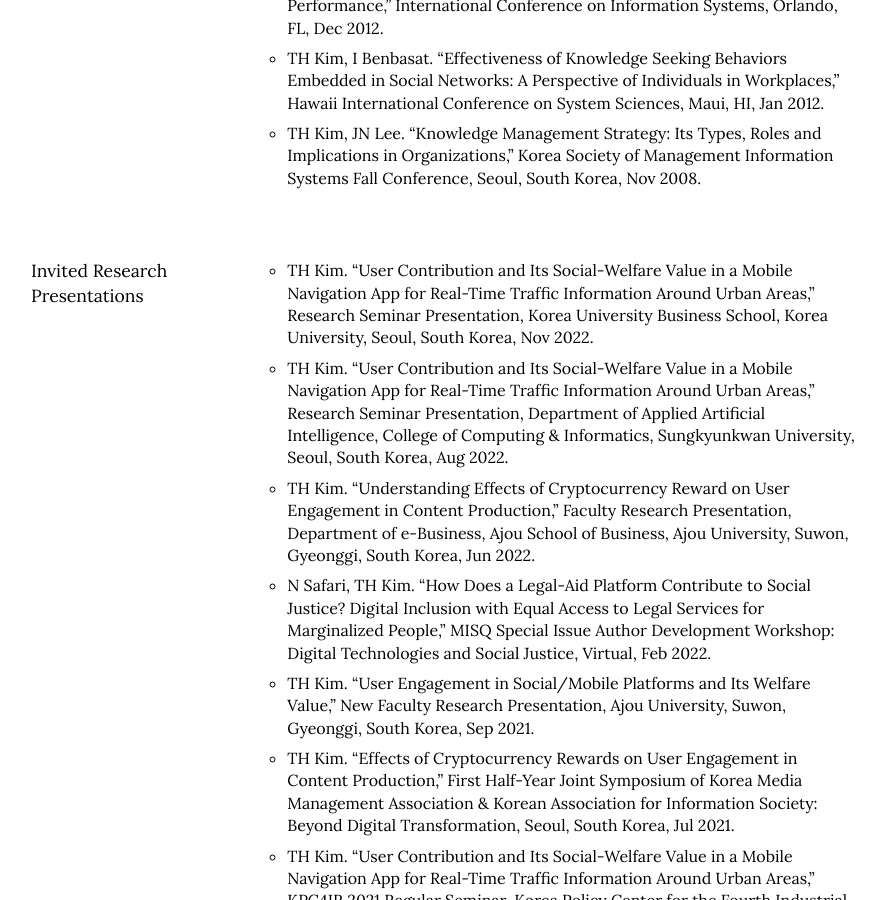
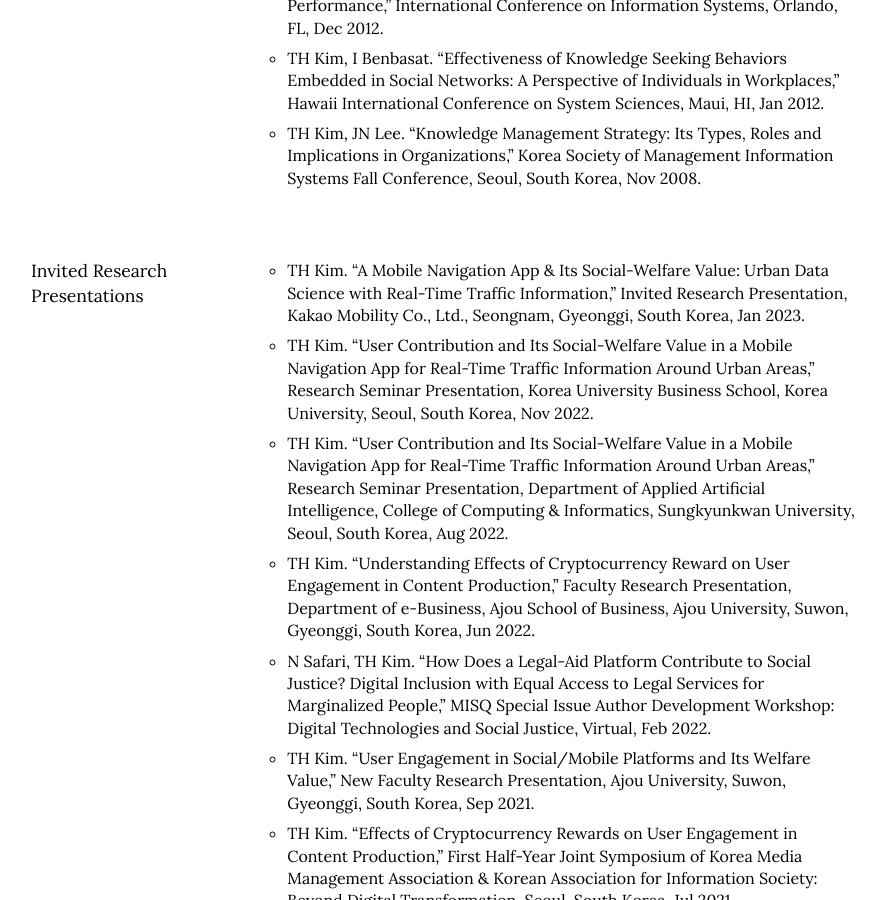
Before and after one commit to istaehun/taehun, a Jekyll site: the page built from index.html, in a window 1280 px wide and 900 px high, scrolled down 3369 px. Shown: the whole window, without its empty margins (189-1074 px from the left). Built offline with Jekyll 4.4.1, drawn with Linux system fonts in a browser that asks for light colours; nearby versions of some CDN libraries.

Commit message:
Update research.yml

```diff
--- a/_data/research.yml
+++ b/_data/research.yml
@@ -47,6 +47,7 @@
 -
   sub-title: Invited Research Presentations
   list:
+    - "TH Kim. “A Mobile Navigation App & Its Social-Welfare Value: Urban Data Science with Real-Time Traffic Information,” Invited Research Presentation, Kakao Mobility Co., Ltd., Seongnam, Gyeonggi, South Korea, Jan 2023."
     - "TH Kim. “User Contribution and Its Social-Welfare Value in a Mobile Navigation App for Real-Time Traffic Information Around Urban Areas,” Research Seminar Presentation, Korea University Business School, Korea University, Seoul, South Korea, Nov 2022."
     - "TH Kim. “User Contribution and Its Social-Welfare Value in a Mobile Navigation App for Real-Time Traffic Information Around Urban Areas,” Research Seminar Presentation, Department of Applied Artificial Intelligence, College of Computing & Informatics, Sungkyunkwan University, Seoul, South Korea, Aug 2022."
     - "TH Kim. “Understanding Effects of Cryptocurrency Reward on User Engagement in Content Production,” Faculty Research Presentation, Department of e-Business, Ajou School of Business, Ajou University, Suwon, Gyeonggi, South Korea, Jun 2022."
```
